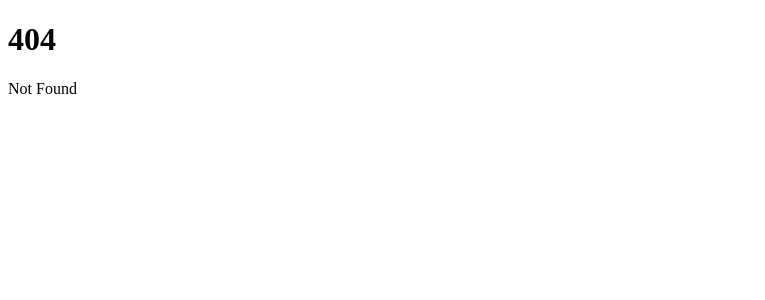
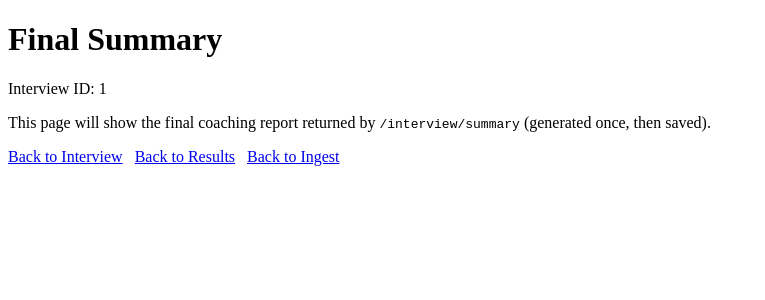
Before and after one commit to R-Eman-A-L/interview-frontend, a SvelteKit app: page /interview/1/summary in a window 1280 px wide. Before the commit this address had no page. Shown: the top 300 px of the page, without its empty margins (0-765 px from the left). Built offline with nearby package versions, Linux system fonts and the light colour scheme.

Commit message:
feat: add the skelte of the pages we need for the frontend of the project

```diff
--- /dev/null
+++ b/src/routes/interview/[id]/summary/+page.svelte
@@ -0,0 +1,20 @@
+<script lang="ts">
+    import { page } from '$app/state';
+
+    const interviewId = page.params.id;
+
+</script>
+
+<h1>Final Summary</h1>
+<p>Interview ID: {interviewId}</p>
+
+<p>
+    This page will show the final coaching report returned by
+    <code>/interview/summary</code> (generated once, then saved).
+</p>
+
+<nav style="display:flex; gap:12px; margin-top:16px;">
+    <a href={`/interview/${interviewId}`}>Back to Interview</a>
+    <a href={`/interview/${interviewId}/results`}>Back to Results</a>
+    <a href={`/interview/${interviewId}/ingest`}>Back to Ingest</a>
+</nav>
```
Also changed, not shown: src/routes/interview/[id]/+page.svelte (added, +10 -0 lines), src/routes/interview/[id]/ingest/+page.svelte (added, +18 -0 lines), src/routes/interview/[id]/results/+page.svelte (added, +19 -0 lines).
